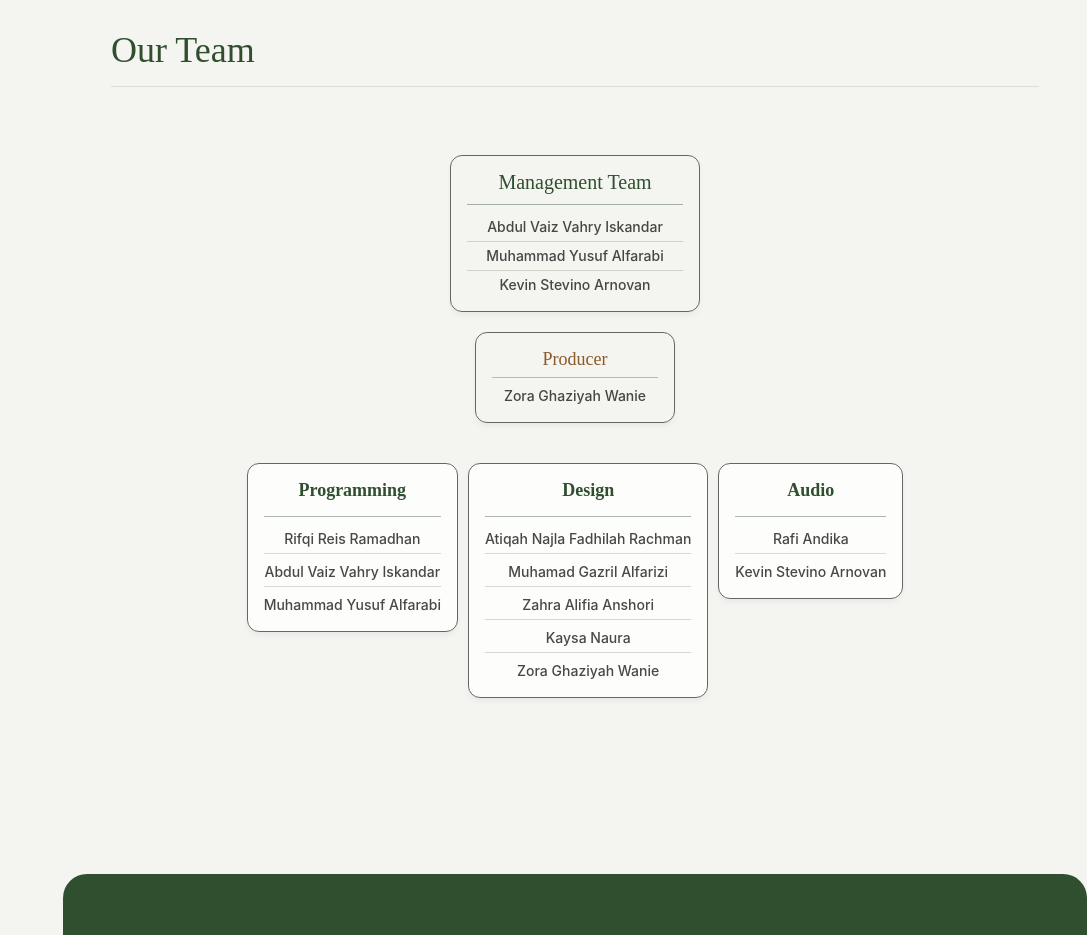
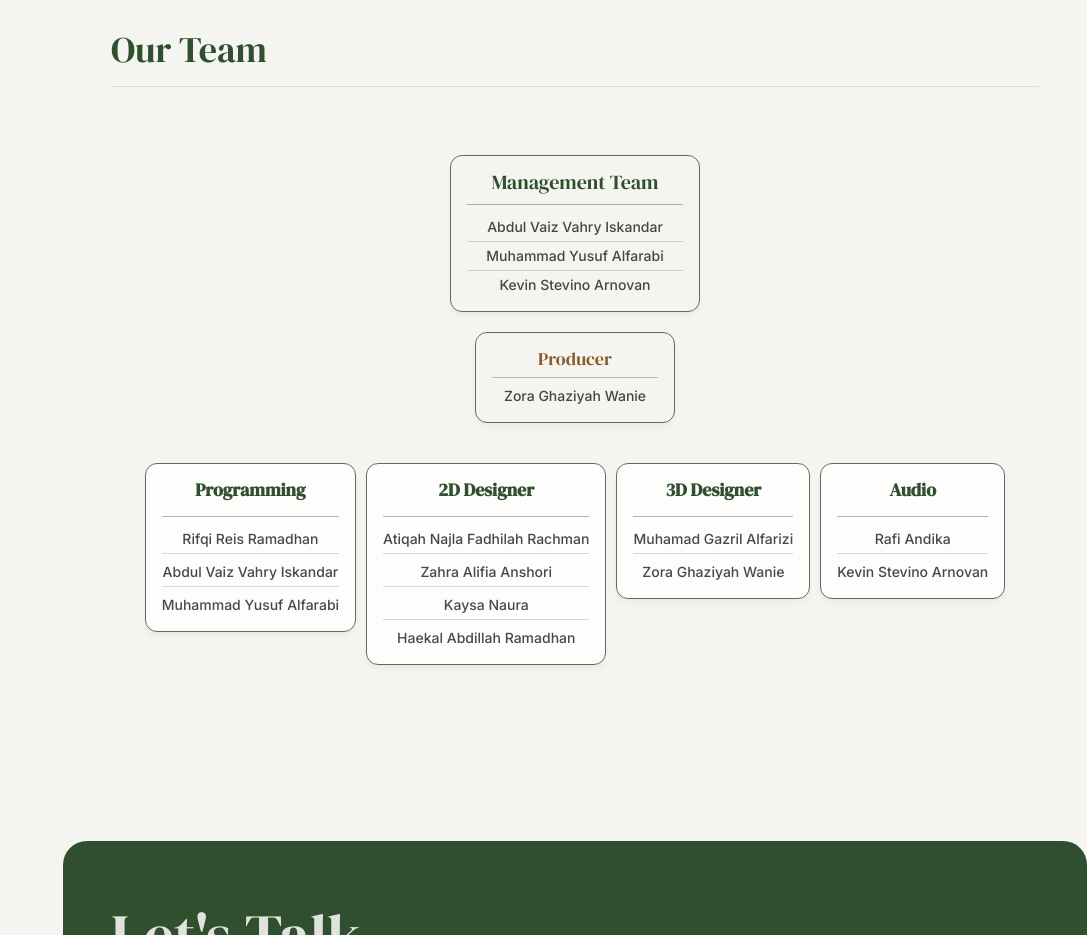
Before and after one commit to Green-Pendap-Production/web, an Astro site: page / in a window 1280 px wide. Shown: the part 1920-2855 px from the top of the page, without its empty margins (193-1280 px from the left). Built offline with nearby package versions, Linux system fonts and the light colour scheme; Astro itself is replaced by a stand-in of ours.

Commit message:
update team tree

```diff
--- a/src/components/TeamTree.astro
+++ b/src/components/TeamTree.astro
@@ -20,12 +20,18 @@
                     ],
                 },
                 {
-                    name: "Design",
+                    name: "2D Designer",
                     children: [
                         { name: "Atiqah Najla Fadhilah Rachman" },
-                        { name: "Muhamad Gazril Alfarizi" },
                         { name: "Zahra Alifia Anshori" },
                         { name: "Kaysa Naura" },
+                        { name: "Haekal Abdillah Ramadhan" },
+                    ],
+                },
+                {
+                    name: "3D Designer",
+                    children: [
+                        { name: "Muhamad Gazril Alfarizi" },
                         { name: "Zora Ghaziyah Wanie" },
                     ],
                 },
--- a/src/styles/global.css
+++ b/src/styles/global.css
@@ -1,3 +1,4 @@
+@import url("https://fonts.googleapis.com/css2?family=DM+Serif+Display:ital@0;1&family=Inter:wght@300;400;500;600&display=swap");
 @import "tailwindcss";
 
 @theme {
```
